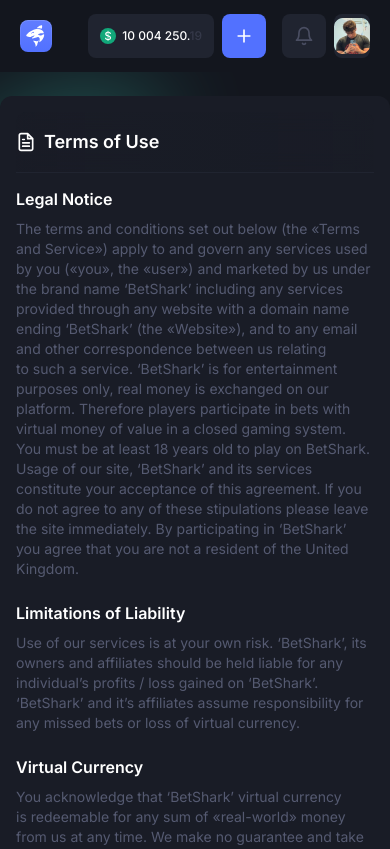
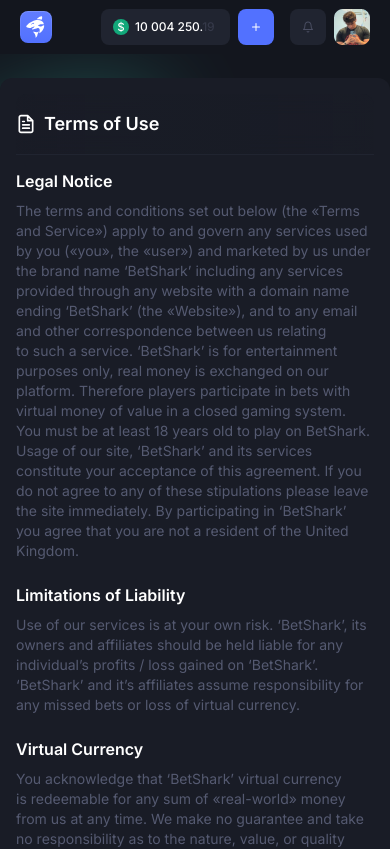
Before and after one commit to thunder-splash/BetSharkF, a Next.js app: page /termsofuse in a window 390 px wide. Shown: the top 849 px of the page. Built offline with nearby package versions, Linux system fonts and the light colour scheme.

Commit message:
адаптив хедера фулл, осталась только кнопка чата

```diff
--- a/src/components/Primary/Layout/Header/Header.tsx
+++ b/src/components/Primary/Layout/Header/Header.tsx
@@ -74,7 +74,7 @@
                         <p style={{color: "white"}}>10 004 250.<span>19</span></p>
                     </Link>
                     <Link href="/transactions/deposit" className="btn blue" style={{display: "flex"}}>
-                        {isSmallScreen ? <img src="/whiteplus.svg" alt="plus" /> : 'Deposit'}
+                        {isSmallScreen ? <img src="/whiteplus.svg" alt="plus"/> : 'Deposit'}
                     </Link>
                     <Link href="#" className="btn">
                         <Image src="/present.svg" alt="present" width={20} height={20} />
--- a/src/styles/globals.css
+++ b/src/styles/globals.css
@@ -317,6 +317,9 @@
 }
 
 @media (max-width: 810px) {
+    header {
+        height: 54px;
+    }
 
     header .btn.dropdown::after {
         display: none;
@@ -366,4 +369,20 @@
     .avabut {
         display: flex;
     }
+
+    header .btn {
+        height: 36px;
+        width: 36px;
+    }
+
+    header .btn.sum {
+        width: 129px;
+    }
 }
+
+@media (max-width: 550px) {
+    header .btn.blue {
+        height: 36px;
+        width: 36px;
+    }
+}
```
Also changed, not shown: public/Avatar.png.
